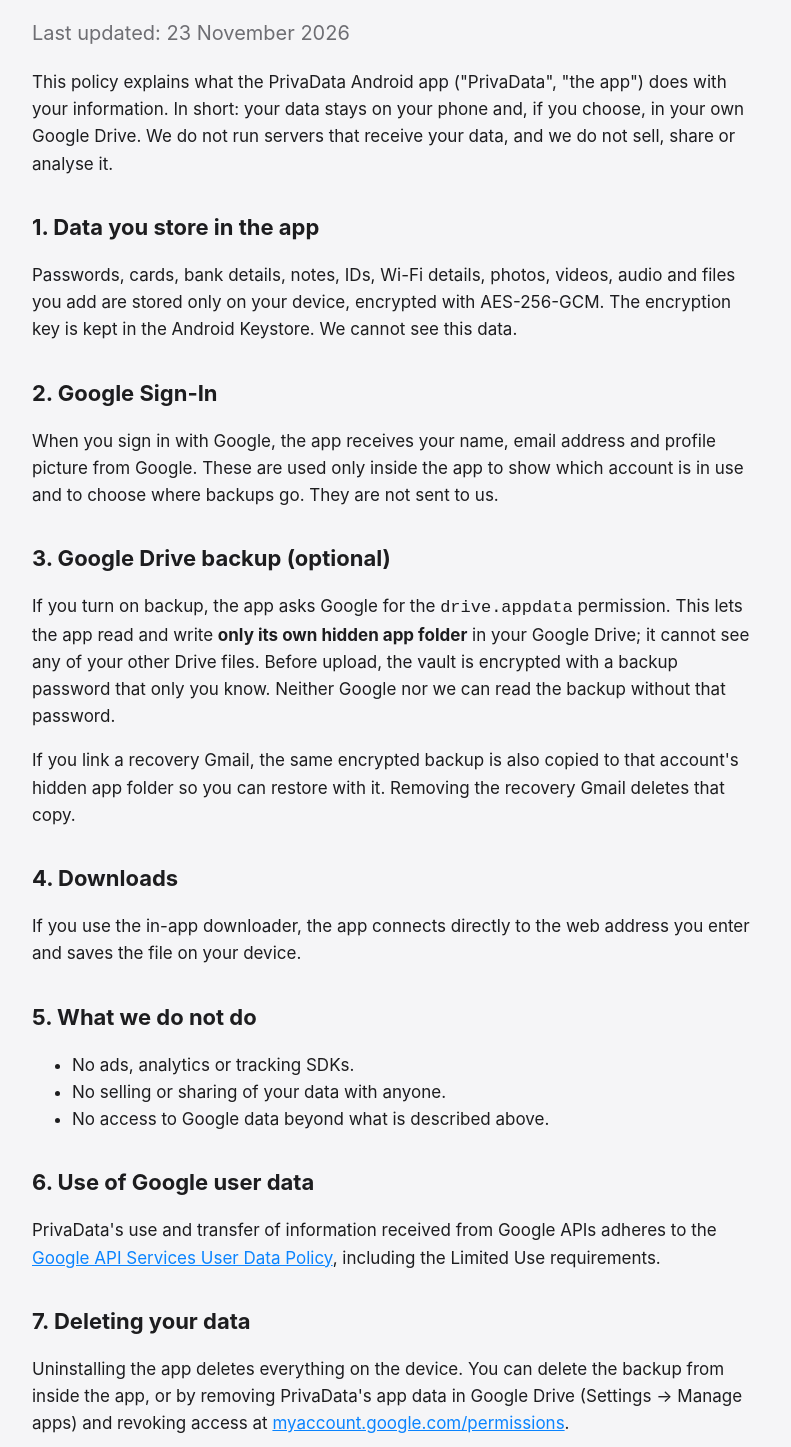
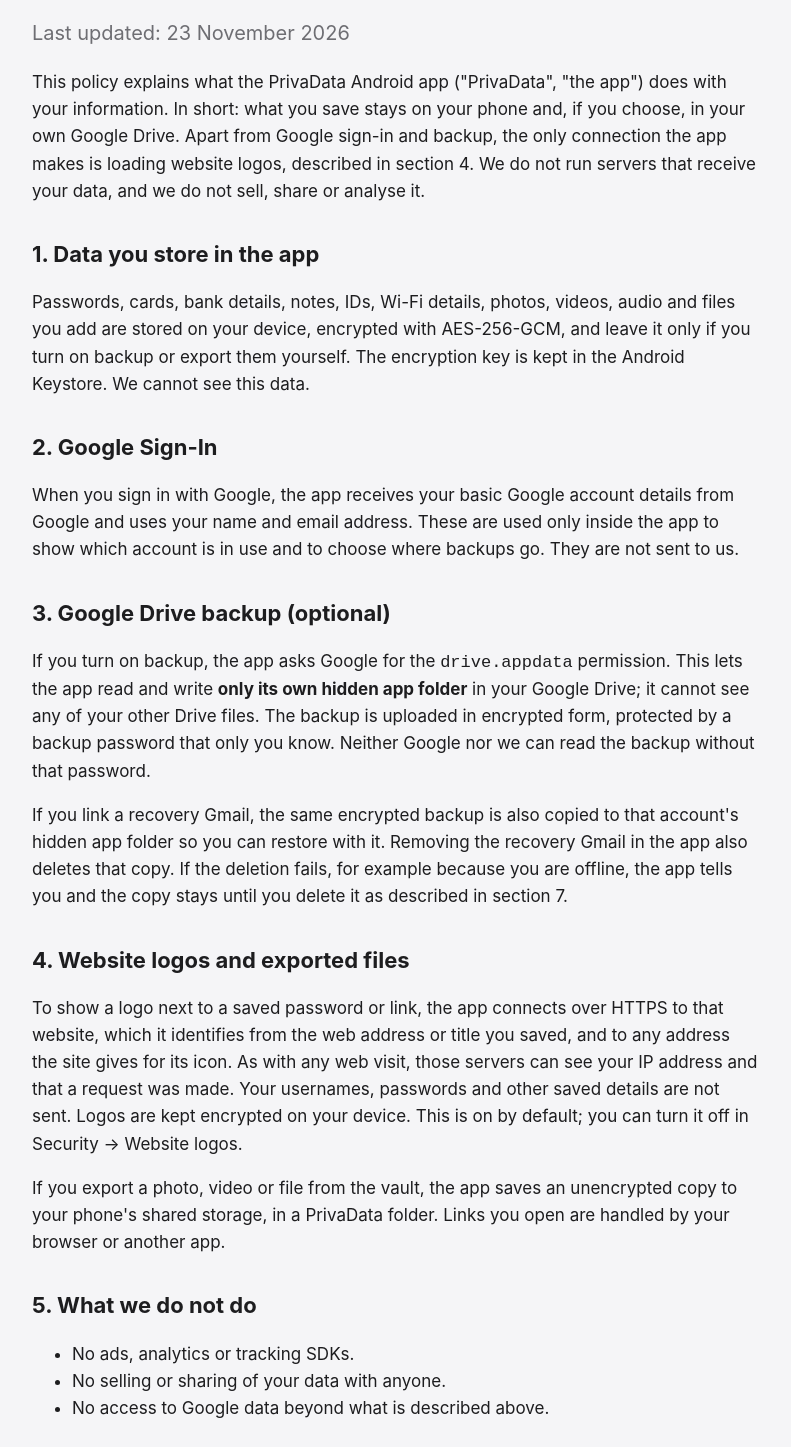
Before and after one commit to business13234-bot/privadata, a plain HTML site: page privacy.html in a window 1280 px wide. Shown: the part 153-1600 px from the top of the page, without its empty margins (244-1035 px from the left). Drawn offline with Linux system fonts and the light colour scheme.

Commit message:
Correct privacy policy and fix site links
Co-Authored-By: Claude Opus 5.5 <noreply@anthropic.com>

```diff
--- a/privacy.html
+++ b/privacy.html
@@ -9,26 +9,27 @@
 </head>
 <body>
 <div class="wrap">
-<header><img src="logo.svg" alt=""><a href="/">PrivaData</a>
-<nav><a href="/privacy.html">Privacy</a><a href="/terms.html">Terms</a></nav></header>
+<header><img src="logo.svg" alt=""><a href="./">PrivaData</a>
+<nav><a href="privacy.html">Privacy</a><a href="terms.html">Terms</a></nav></header>
 
 <h1>Privacy Policy</h1>
 <p class="lead">Last updated: 23 November 2026</p>
 
-<p>This policy explains what the PrivaData Android app ("PrivaData", "the app") does with your information. In short: your data stays on your phone and, if you choose, in your own Google Drive. We do not run servers that receive your data, and we do not sell, share or analyse it.</p>
+<p>This policy explains what the PrivaData Android app ("PrivaData", "the app") does with your information. In short: what you save stays on your phone and, if you choose, in your own Google Drive. Apart from Google sign-in and backup, the only connection the app makes is loading website logos, described in section 4. We do not run servers that receive your data, and we do not sell, share or analyse it.</p>
 
 <h2>1. Data you store in the app</h2>
-<p>Passwords, cards, bank details, notes, IDs, Wi-Fi details, photos, videos, audio and files you add are stored only on your device, encrypted with AES-256-GCM. The encryption key is kept in the Android Keystore. We cannot see this data.</p>
+<p>Passwords, cards, bank details, notes, IDs, Wi-Fi details, photos, videos, audio and files you add are stored on your device, encrypted with AES-256-GCM, and leave it only if you turn on backup or export them yourself. The encryption key is kept in the Android Keystore. We cannot see this data.</p>
 
 <h2>2. Google Sign-In</h2>
-<p>When you sign in with Google, the app receives your name, email address and profile picture from Google. These are used only inside the app to show which account is in use and to choose where backups go. They are not sent to us.</p>
+<p>When you sign in with Google, the app receives your basic Google account details from Google and uses your name and email address. These are used only inside the app to show which account is in use and to choose where backups go. They are not sent to us.</p>
 
 <h2>3. Google Drive backup (optional)</h2>
-<p>If you turn on backup, the app asks Google for the <code>drive.appdata</code> permission. This lets the app read and write <b>only its own hidden app folder</b> in your Google Drive; it cannot see any of your other Drive files. Before upload, the vault is encrypted with a backup password that only you know. Neither Google nor we can read the backup without that password.</p>
-<p>If you link a recovery Gmail, the same encrypted backup is also copied to that account's hidden app folder so you can restore with it. Removing the recovery Gmail deletes that copy.</p>
+<p>If you turn on backup, the app asks Google for the <code>drive.appdata</code> permission. This lets the app read and write <b>only its own hidden app folder</b> in your Google Drive; it cannot see any of your other Drive files. The backup is uploaded in encrypted form, protected by a backup password that only you know. Neither Google nor we can read the backup without that password.</p>
+<p>If you link a recovery Gmail, the same encrypted backup is also copied to that account's hidden app folder so you can restore with it. Removing the recovery Gmail in the app also deletes that copy. If the deletion fails, for example because you are offline, the app tells you and the copy stays until you delete it as described in section 7.</p>
 
-<h2>4. Downloads</h2>
-<p>If you use the in-app downloader, the app connects directly to the web address you enter and saves the file on your device.</p>
+<h2>4. Website logos and exported files</h2>
+<p>To show a logo next to a saved password or link, the app connects over HTTPS to that website, which it identifies from the web address or title you saved, and to any address the site gives for its icon. As with any web visit, those servers can see your IP address and that a request was made. Your usernames, passwords and other saved details are not sent. Logos are kept encrypted on your device. This is on by default; you can turn it off in Security → Website logos.</p>
+<p>If you export a photo, video or file from the vault, the app saves an unencrypted copy to your phone's shared storage, in a PrivaData folder. Links you open are handled by your browser or another app.</p>
 
 <h2>5. What we do not do</h2>
 <ul>
@@ -41,7 +42,7 @@
 <p>PrivaData's use and transfer of information received from Google APIs adheres to the <a href="https://developers.google.com/terms/api-services-user-data-policy">Google API Services User Data Policy</a>, including the Limited Use requirements.</p>
 
 <h2>7. Deleting your data</h2>
-<p>Uninstalling the app deletes everything on the device. You can delete the backup from inside the app, or by removing PrivaData's app data in Google Drive (Settings → Manage apps) and revoking access at <a href="https://myaccount.google.com/permissions">myaccount.google.com/permissions</a>.</p>
+<p>Uninstalling the app or signing out deletes the vault from the device. Files you exported stay on your phone until you delete them. Turning backup off or uninstalling does not delete an existing backup. To delete it, open Google Drive on the web, go to Settings → Manage apps, and choose to delete PrivaData's hidden app data. You can also revoke access at <a href="https://myaccount.google.com/permissions">myaccount.google.com/permissions</a>.</p>
 
 <h2>8. Children</h2>
 <p>PrivaData is not directed at children under 13.</p>
@@ -49,7 +50,7 @@
 <h2>9. Changes and contact</h2>
 <p>If this policy changes, the new version will be posted on this page with a new date. For questions, use the support email shown on the app's Google sign-in screen or its Google Play listing.</p>
 
-<footer>© 2026 PrivaData · <a href="/">Home</a> · <a href="/terms.html">Terms of Service</a></footer>
+<footer>© 2026 PrivaData · <a href="./">Home</a> · <a href="terms.html">Terms of Service</a></footer>
 </div>
 </body>
 </html>
```
Also changed, not shown: index.html (+3 -3 lines), terms.html (+4 -4 lines).
